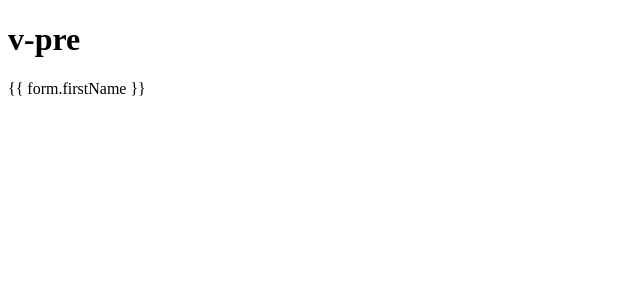
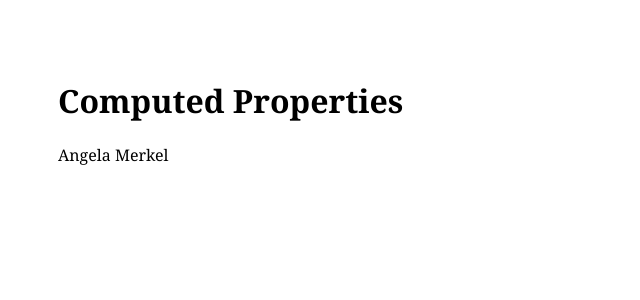
Before and after one commit to siggi-ai/Vue-Practice, a Vue app: page / in a window 1280 px wide. Shown: the top 300 px of the page, without its empty margins (0-640 px from the left). Built offline with nearby package versions, Linux system fonts and the light colour scheme.

Commit message:
computed properties

```diff
--- a/src/App.vue
+++ b/src/App.vue
@@ -1,9 +1,7 @@
 <template>
-  <div>
-    <h1>v-pre</h1>
-    <div v-pre>
-      {{ form.firstName }}
-    </div>
+  <div class="text">
+    <h1>Computed Properties</h1>
+    <div>{{ form.firstName }} {{ form.lastName }}</div>
   </div>
 </template>
 
@@ -14,6 +12,7 @@ export default {
     return {
       form: {
         firstName: "Angela",
+        lastName: "Merkel"
       },
     };
   },
@@ -21,8 +20,8 @@ export default {
 </script>
 
 <style scoped>
-body {
-  padding: 10px;
+.text {
+  padding: 50px;
   font-family: Georgia, "Times New Roman", Times, serif;
 }
 </style>
```
